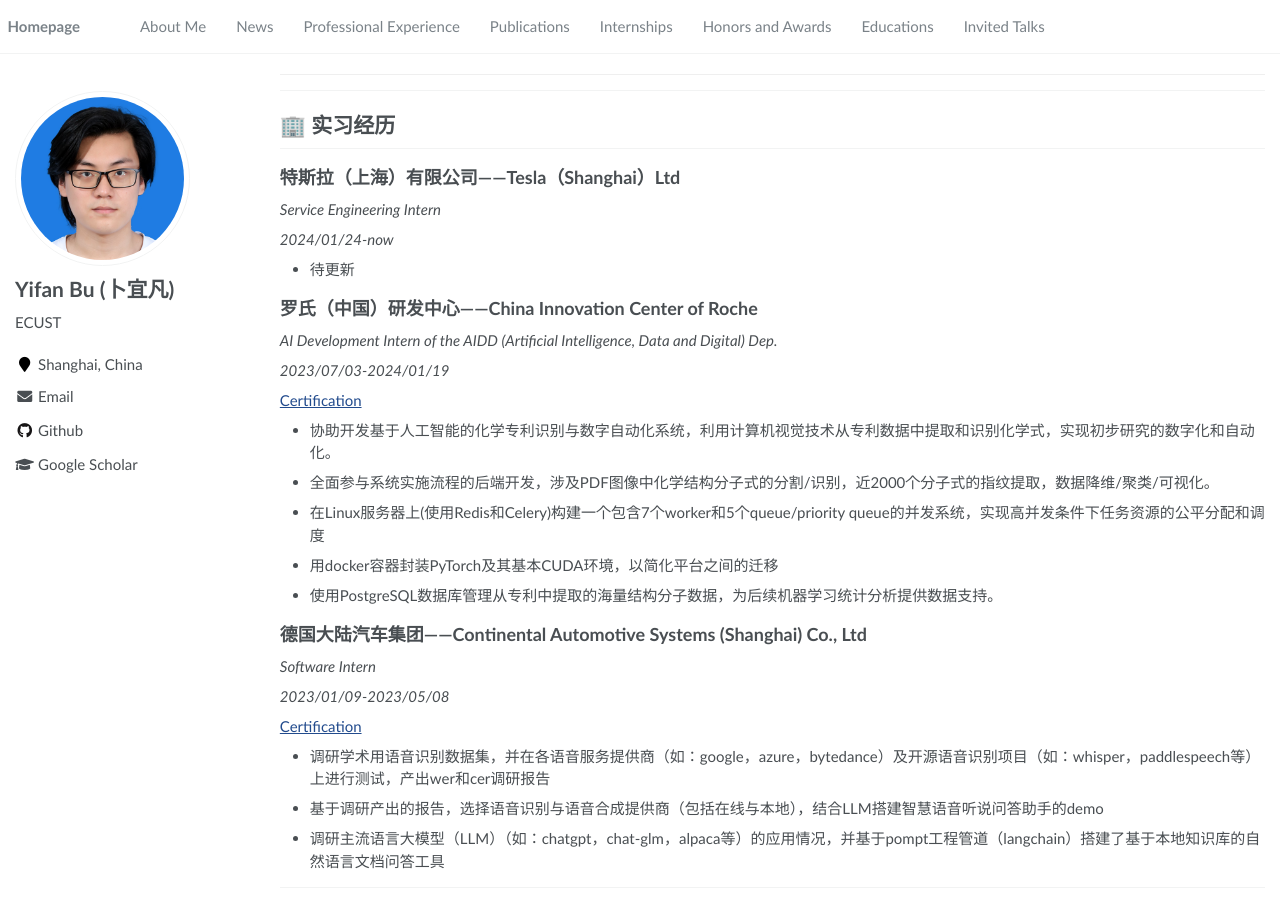
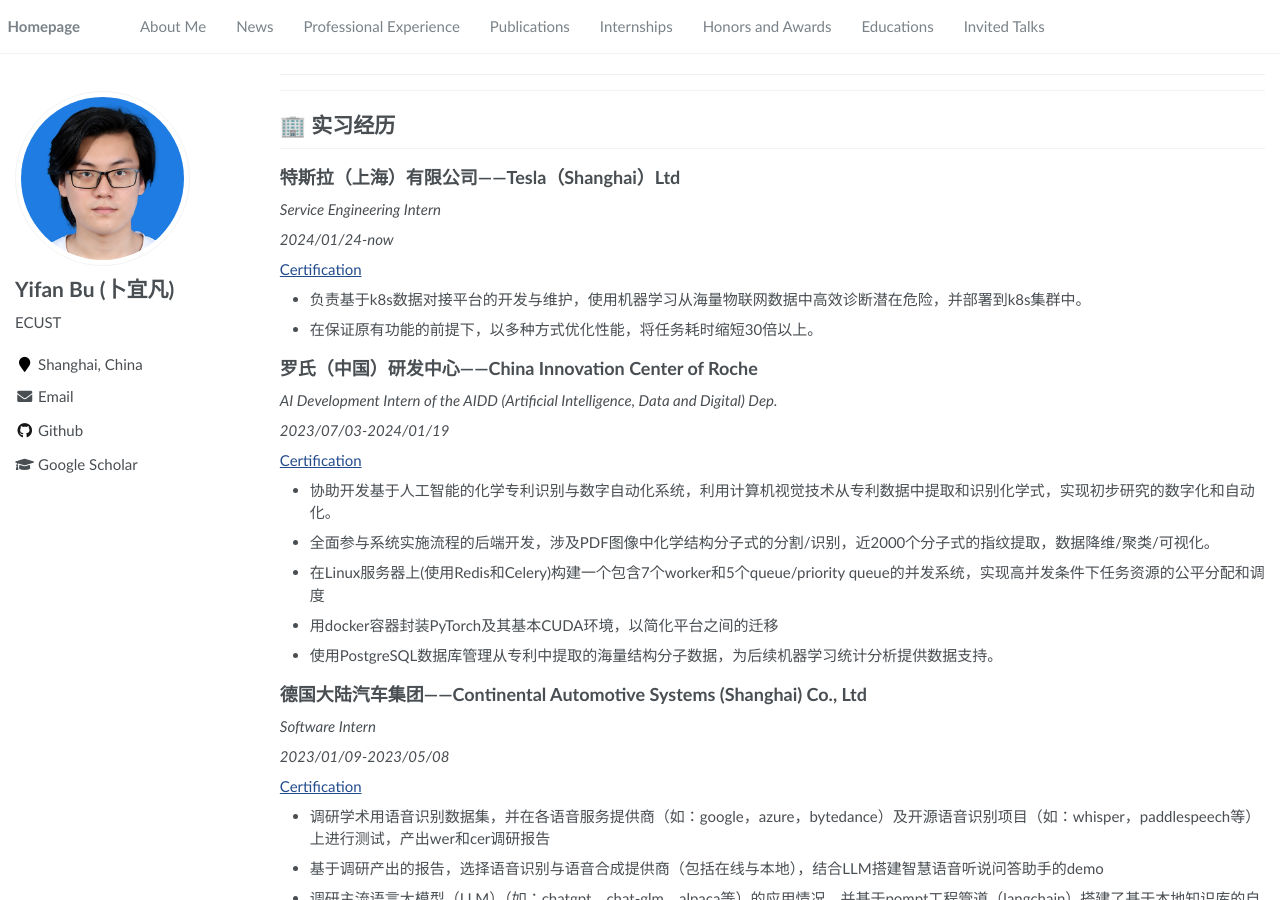
Before and after one commit to KirigiriSuzumiya/KirigiriSuzumiya.github.io, a Jekyll site: the page built from _pages/about_cn.md, in a window 1280 px wide and 900 px high, scrolled down 1704 px. Built offline with Jekyll 4.4.1, drawn with Linux system fonts in a browser that asks for light colours.

Commit message:
update tesla cert

```diff
--- a/_pages/about_cn.md
+++ b/_pages/about_cn.md
@@ -106,7 +106,10 @@ redirect_from:
 
 *2024/01/24-now*
 
-- 待更新
+[Certification](pdf/tesla.pdf)
+
+- 负责基于k8s数据对接平台的开发与维护，使用机器学习从海量物联网数据中高效诊断潜在危险，并部署到k8s集群中。
+- 在保证原有功能的前提下，以多种方式优化性能，将任务耗时缩短30倍以上。
 
 ## 罗氏（中国）研发中心——China Innovation Center of Roche
 
```
Also changed, not shown: _pages/about.md (+2 -0 lines), 1 other file.
